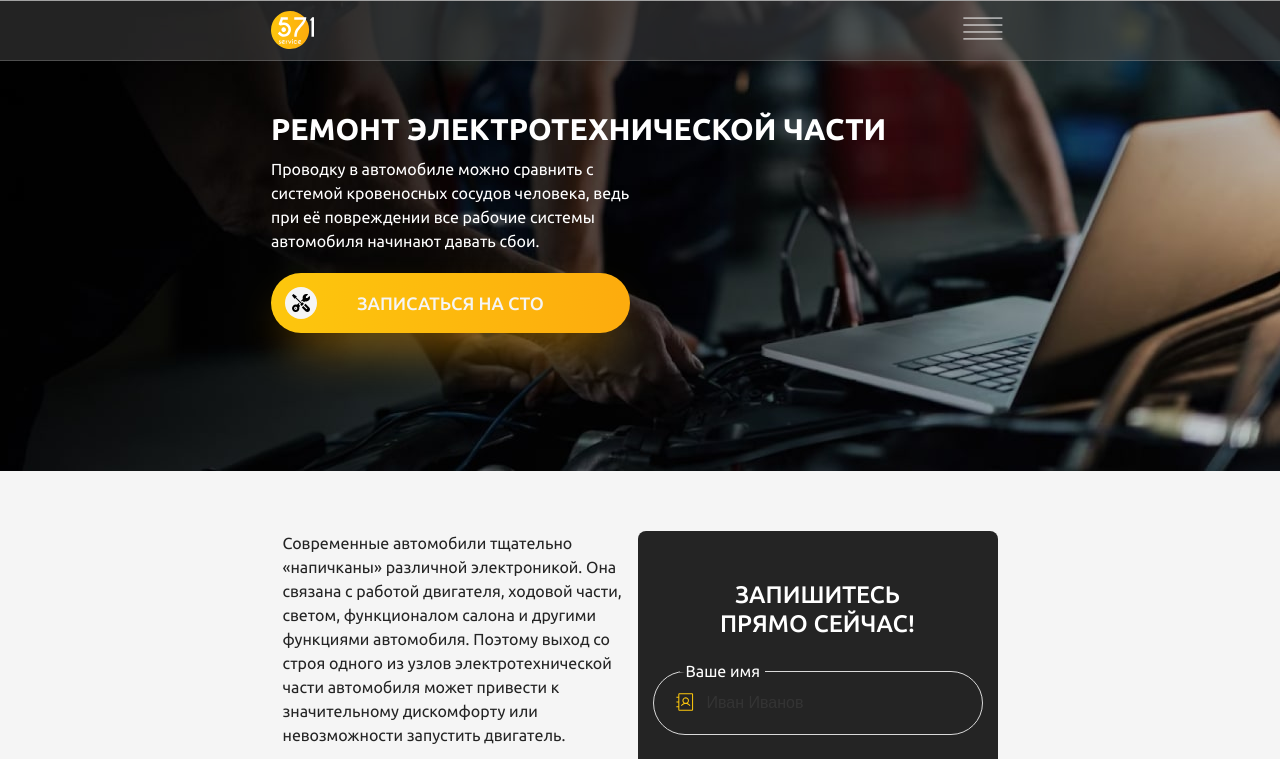
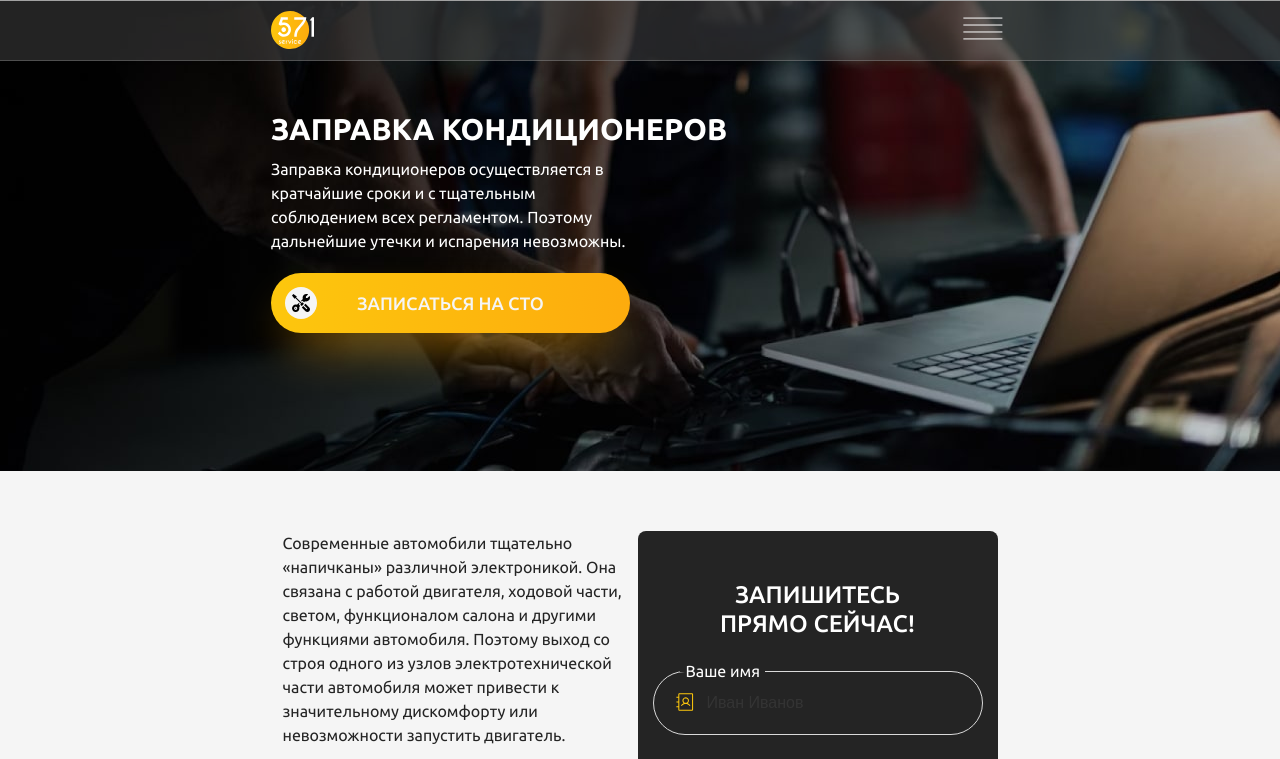
Before and after one commit to valeri143/571-service, a React (Create React App) app: page /571-service/car-service/electric-repair in a window 1280 px wide. Shown: the top 759 px of the page. Built offline with nearby package versions, Linux system fonts and the light colour scheme.

Commit message:
translated electric page

```diff
--- a/src/components/CarServiceRepair/CarServiceChassisRepairAbout.jsx
+++ b/src/components/CarServiceRepair/CarServiceChassisRepairAbout.jsx
@@ -20,8 +20,8 @@ export const CarServiceChassisRepairAbout = () => {
   const { t } = useTranslation();
   return (
     <section>
-      <StyledPaddingContainerMore>
-        <StyledFlexDesktopDiv>
+      <StyledPaddingContainerMore style={{ paddingLeft: '5px' }}>
+        <StyledFlexDesktopDiv style={{ gap: 0 }}>
           <CarServiceRepairForm />
           <StyledMarginDiv>
             <StyledP>
--- a/src/i18n.js
+++ b/src/i18n.js
@@ -163,7 +163,8 @@ i18next
 
                 },
                 electricRepair:{
-                    p:"Проводку в автомобиле можно сравнить с системой кровеносных сосудов человека, ведь при её повреждении все рабочие системы автомобиля начинают давать сбои.",
+                    p:"Заправка кондиционеров осуществляется в кратчайшие сроки и с тщательным соблюдением всех регламентом. Поэтому дальнейшие утечки и испарения невозможны.",
+                    // p:"Проводку в автомобиле можно сравнить с системой кровеносных сосудов человека, ведь при её повреждении все рабочие системы автомобиля начинают давать сбои.",
                     paragraph:["Современные автомобили тщательно «напичканы» различной электроникой. Она связана с работой двигателя, ходовой части, светом, функционалом салона и другими функциями автомобиля. Поэтому выход со строя одного из узлов электротехнической части автомобиля может привести к значительному дискомфорту или невозможности запустить двигатель.",
                     "Наиболее распространенная проблема с электроникой автомобиля – ","отсутствие зажигание в двигателе",". Чтобы решить данную неисправность, потребуется выполнить ремонт и обслуживание системы зажигания в нашем сервисе. Данный процесс требует использования профессионального оборудования и наличия знаний – которые имеются у специалистов автосервиса 571.",
                     "Также к частым проблемам электроники относят ", " неисправность генератора",". На данную неисправность указывает два фактора: чек на приборной панели, а также отсутствие питания основных функций автомобиля. Данная ситуация очень серьезна, ведь аккумулятор без зарядки может быстро сесть. В результате, двигатель заглохнет, тормозная система перестанет функционировать, а управлять автомобилем будет очень трудно. Ремонт генератора в нашем сервисе позволит решить данную проблему, а регулярное техническое обслуживание автомобиля предотвратит данную ситуацию.",
@@ -437,12 +438,13 @@ i18next
                     priceList:["550 грн", "95 грн", "650 грн", "380 грн", "400 грн", "550 грн", "450 грн", "500 грн", "950 грн", "120 грн", "240 грн", "450 грн", "250 грн", "550 грн",  "уточнюйте"]
                 },
                 electricRepair:{
-                    p:"Проводку в автомобиле можно сравнить с системой кровеносных сосудов человека, ведь при её повреждении все рабочие системы автомобиля начинают давать сбои.",
-                    paragraph:["Современные автомобили тщательно «напичканы» различной электроникой. Она связана с работой двигателя, ходовой части, светом, функционалом салона и другими функциями автомобиля. Поэтому выход со строя одного из узлов электротехнической части автомобиля может привести к значительному дискомфорту или невозможности запустить двигатель.",
-                    "Наиболее распространенная проблема с электроникой автомобиля – ","отсутствие зажигание в двигателе",". Чтобы решить данную неисправность, потребуется выполнить ремонт и обслуживание системы зажигания в нашем сервисе. Данный процесс требует использования профессионального оборудования и наличия знаний – которые имеются у специалистов автосервиса 571.",
-                    "Также к частым проблемам электроники относят", "неисправность генератора",". На данную неисправность указывает два фактора: чек на приборной панели, а также отсутствие питания основных функций автомобиля. Данная ситуация очень серьезна, ведь аккумулятор без зарядки может быстро сесть. В результате, двигатель заглохнет, тормозная система перестанет функционировать, а управлять автомобилем будет очень трудно. Ремонт генератора в нашем сервисе позволит решить данную проблему, а регулярное техническое обслуживание автомобиля предотвратит данную ситуацию.",
-                    "Еще одной проблемой с электроникой может стать", "неисправность печки, а точнее вентилятора",". Особенно остро это можно ощутить зимой. Ремонт печки и её вентилятора выполняется после практически полного демонтажа торпеды автомобиля. Самостоятельно выполнить данный процесс трудно, но специалисты нашем автосервиса на левом берегу смогут решить данную задачу в кратчайшие сроки и с максимальной эффективностью."],
-                    h2:"Цены на ремонт электротехнической части",
+                    p:"Заправка кондиціонерів здійснюється в найкоротші терміни і з ретельним дотриманням всіх правил. Тому не можливе подальше протікання і випаровування.",
+                    // p:"Проводку в автомобиле можно сравнить с системой кровеносных сосудов человека, ведь при её повреждении все рабочие системы автомобиля начинают давать сбои.",
+                    paragraph:["Сучасні автомобілі ретельно «набивають» різною електронікою. Він пов'язаний з двигуном, шасі, легким, салоном та іншими функціями автомобіля. Тому відмова від побудови одного з компонентів електричної частини автомобіля може призвести до значного дискомфорту або неможливості запустити двигун.",
+                    "Найпоширенішою проблемою автомобільної електроніки є ","відсутність запалювання в двигуні",". Щоб вирішити цю проблему, необхідно виконати ремонт і обслуговування системи запалювання в нашому сервісі. Цей процес вимагає використання професійного обладнання і наявності знань - які доступні фахівцям автосервісу 571.",
+                    "Також часті проблеми електроніки включають в себе", "несправність генератора",". На цю несправність вказують два фактори: квитанція на приладовій панелі, а також відсутність живлення до основних функцій автомобіля. Така ситуація дуже серйозна, адже акумулятор без зарядки може швидко висохнути. В результаті двигун відключиться, гальмівна система перестане функціонувати, а керувати автомобілем буде дуже складно. Ремонт генератора в нашому сервісі вирішить цю проблему, а регулярне обслуговування автомобіля попередить таку ситуацію.",
+                    "Ще однією проблемою з електронікою може бути", "несправність печі, а точніше вентилятора",". Особливо гостро це можна відчути взимку. Ремонт печі і її вентилятора проводиться після практично повного демонтажу торпедного автомобіля. Самостійно провести цей процес складно, але фахівці нашого автосервісу на лівому березі зможуть вирішити цю проблему в найкоротші терміни і з максимальною ефективністю."],
+                    h2:"Ціни на ремонт електротехнічної частини",
                     serviceList:["Комп'ютерна діагностика", "Електрична діагностика", "Очищення сопла", "Заміна лампи", "Заміна лямбда зодна", "Заміна генератора", "Заміна стартера", "Заміна радіатора нагрівача (без зняття торпеди)", "Заміна радіатора нагрівача (з зняттям торпеди)", "Програмування брелоків сигналізації", "Установка автомагнітоли", "Установка парктроніки", "Установка ксенона"],
                     priceList:["200 грн", "150 грн", "800 грн", "50 грн", "200 грн", "500 грн", "500 грн", "1500 грн", "3500 грн", "120 грн", "350 грн", "1200 грн", "600 грн"]
                 },
--- a/src/pages/CarServicePage/CarServiceElectricRepairPage/CarServiceElectricRepairPage.jsx
+++ b/src/pages/CarServicePage/CarServiceElectricRepairPage/CarServiceElectricRepairPage.jsx
@@ -42,7 +42,7 @@ const CarServiceElectricRepairPage = () => {
   return (
     <>
       <CarServiceRepairHero
-        h1={'footer.carServiceList.3'}
+        h1={'header.servicesMenu.2'}
         p={'electricRepair.p'}
         maxWidth={843}
         Bg={StyledBackGroundImage}
```
Also changed, not shown: src/components/CarServiceAbout/CarServiceAbout.jsx (+6 -2 lines).
